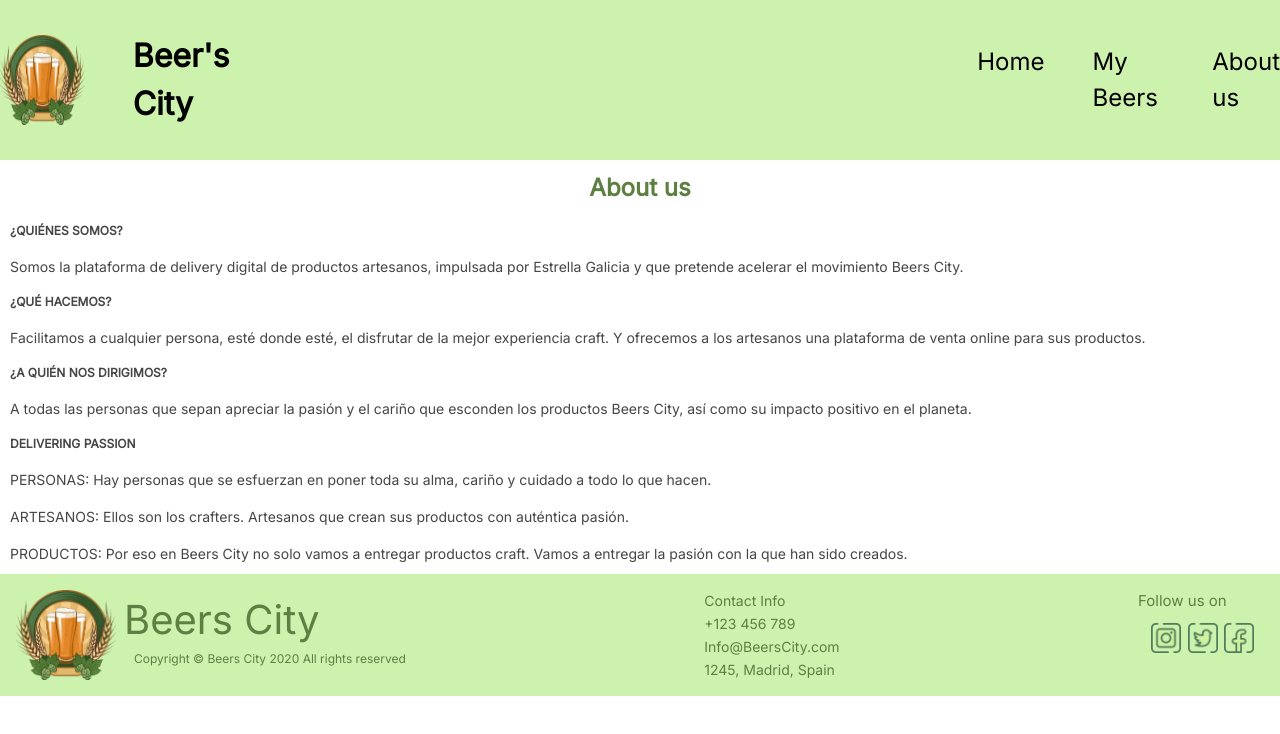
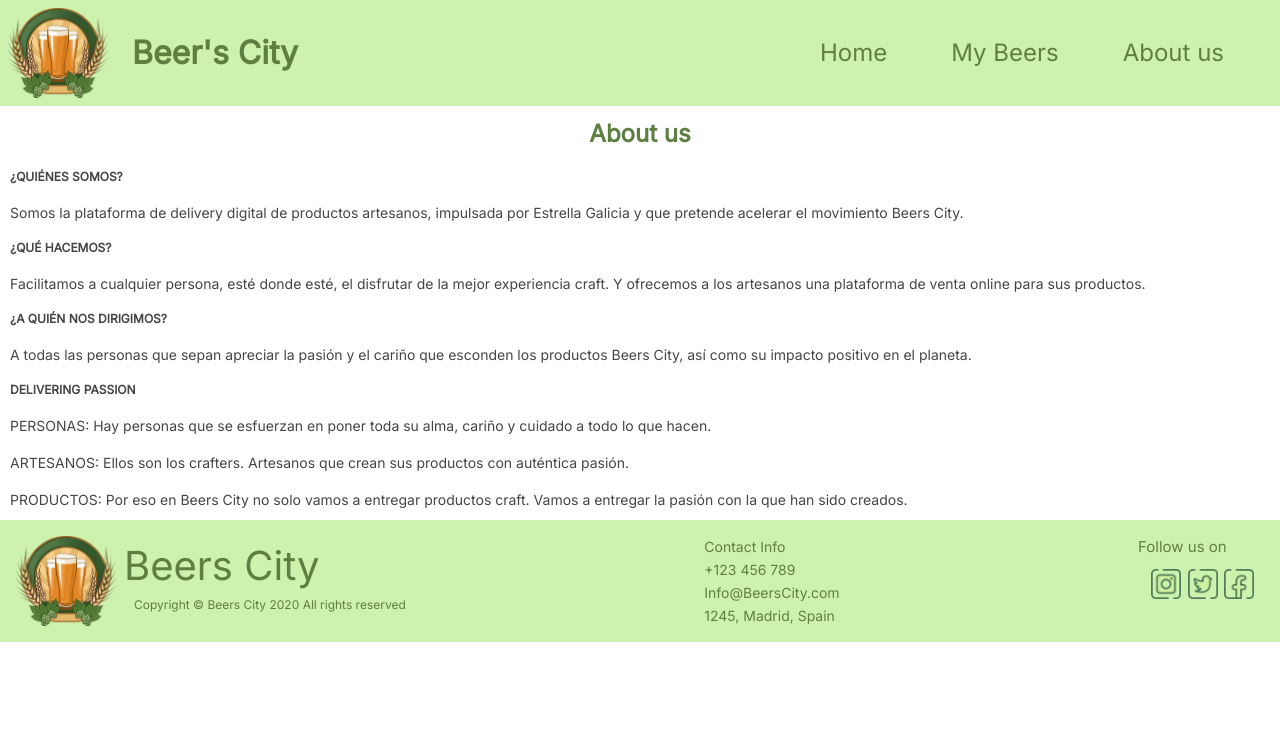
Before and after one commit to isdi-coders-2023/Beer-Coders-202301-mad, a React (Create React App) app: page /about in a window 1280 px wide. Shown: the top 734 px of the page. Built offline with nearby package versions, Linux system fonts and the light colour scheme.

Commit message:
💄 Add header style

```diff
--- a/src/core/components/header/header.scss
+++ b/src/core/components/header/header.scss
@@ -1,13 +1,22 @@
 .header {
   display: flex;
   flex-direction: row;
-  gap: 1rem;
   align-items: center;
   justify-content: space-between;
+  padding: 0.5rem;
+
+  &-logo-title {
+    display: flex;
+    flex-direction: row;
+    gap: 1rem;
+    align-items: center;
+    justify-content: flex-start;
+  }
 
   h1 {
-    font-size: 2rem;
+    font-size: 1.4rem;
     font-weight: bold;
+    color: rgb(94, 127, 66);
   }
 
   &__MainLogo {
@@ -16,12 +25,29 @@
   }
 }
 
-@media (min-width: 700px) {
-  h1 {
-    padding: 2rem;
-  }
+@media screen and (min-width: 400px) {
   .header {
-    background-color: #cdf2ad;
-    justify-content: flex-start;
+    h1 {
+      font-size: 1.8rem;
+    }
   }
 }
+
+@media screen and (min-width: 700px) {
+  .header {
+    background-color: rgb(205, 242, 173);
+    width: 100%;
+
+    &-logo-title {
+      gap: 1.5rem;
+    }
+
+    h1 {
+      font-size: 2rem;
+    }
+
+    &-menu-logo {
+      color: rgb(94, 127, 66);
+    }
+  }
+}
--- a/src/core/components/header/header.tsx
+++ b/src/core/components/header/header.tsx
@@ -6,6 +6,7 @@ type HeaderProps = { children: JSX.Element };
 export function Header({ children }: HeaderProps) {
   return (
     <header className="header">
+      <div className="header-logo-title">
         <a href="Home">
           <img
             className="header__MainLogo"
@@ -14,7 +15,8 @@ export function Header({ children }: HeaderProps) {
           />
         </a>
         <h1>Beer's City</h1>
-      {children}
+      </div>
+      <div className="header-menu-logo">{children}</div>
     </header>
   );
 }
--- a/src/core/components/menu/menu.scss
+++ b/src/core/components/menu/menu.scss
@@ -1,10 +1,10 @@
 .menu {
   display: none;
-  font-size: smaller;
+  font-size: 1rem;
   background: inherit;
-  box-shadow: rgba(240, 46, 170, 0.4) 0px 5px, rgba(240, 46, 170, 0.3) 0px 10px,
-    rgba(240, 46, 170, 0.2) 0px 15px, rgba(240, 46, 170, 0.1) 0px 20px,
-    rgba(240, 46, 170, 0.05) 0px 25px;
+  box-shadow: rgba(21, 127, 0, 0.4) 0px 5px, rgba(21, 127, 0, 0.3) 0px 10px,
+    rgba(21, 127, 0, 0.2) 0px 15px, rgba(21, 127, 0, 0.1) 0px 20px,
+    rgba(21, 127, 0, 0.05) 0px 25px;
 }
 
 .burgerImg {
@@ -15,13 +15,12 @@
 .menu-container:hover {
   .menu {
     display: block;
+    color: rgb(94, 127, 66);
+    font-weight: bold;
   }
 }
 
-@media (min-width: 700px) {
-  .menu-container {
-    padding-left: 36rem;
-  }
+@media screen and (min-width: 700px) {
   .menu-container:hover {
     .menu {
       display: flex;
@@ -31,26 +30,42 @@
   .menu {
     background: none;
     box-shadow: none;
-    padding-left: 5rem;
-    font-size: x-large;
-    gap: 3rem;
+    font-size: 1.5rem;
+    gap: 2rem;
     display: flex;
     flex-direction: row;
+    font-weight: normal;
 
     li:active {
       color: white;
-      background-color: #15e94a;
-      border-radius: 15%;
+      background-color: rgb(94, 127, 66);
+      color: white;
+      border-radius: 1rem;
+      font-weight: normal;
     }
     li:hover {
       color: white;
-      font-size: 1rem;
-      padding: 1rem;
-      background-color: #15e94a;
-      border-radius: 20%;
+      background-color: rgb(76, 175, 80);
+      border-radius: 1rem;
+      font-weight: normal;
+      padding: 0.3rem 0.8rem;
     }
   }
   .burgerImg {
     display: none;
   }
 }
+
+@media screen and (min-width: 800px) {
+  .menu {
+    gap: 3rem;
+    padding-right: 2rem;
+  }
+}
+
+@media screen and (min-width: 1000px) {
+  .menu {
+    gap: 4rem;
+    padding-right: 3rem;
+  }
+}
```
Lines whose indentation alone changed are shown as unchanged.
